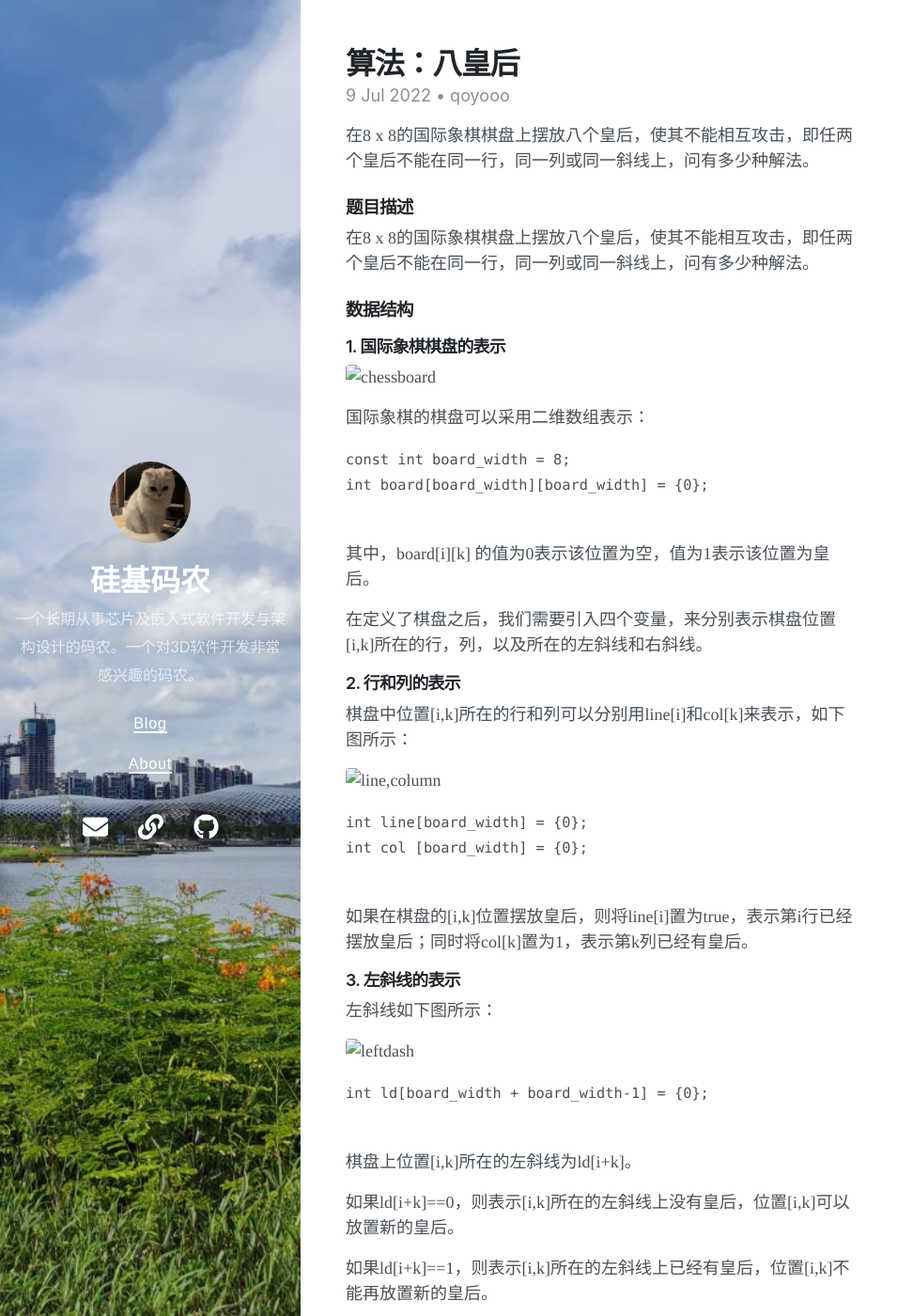
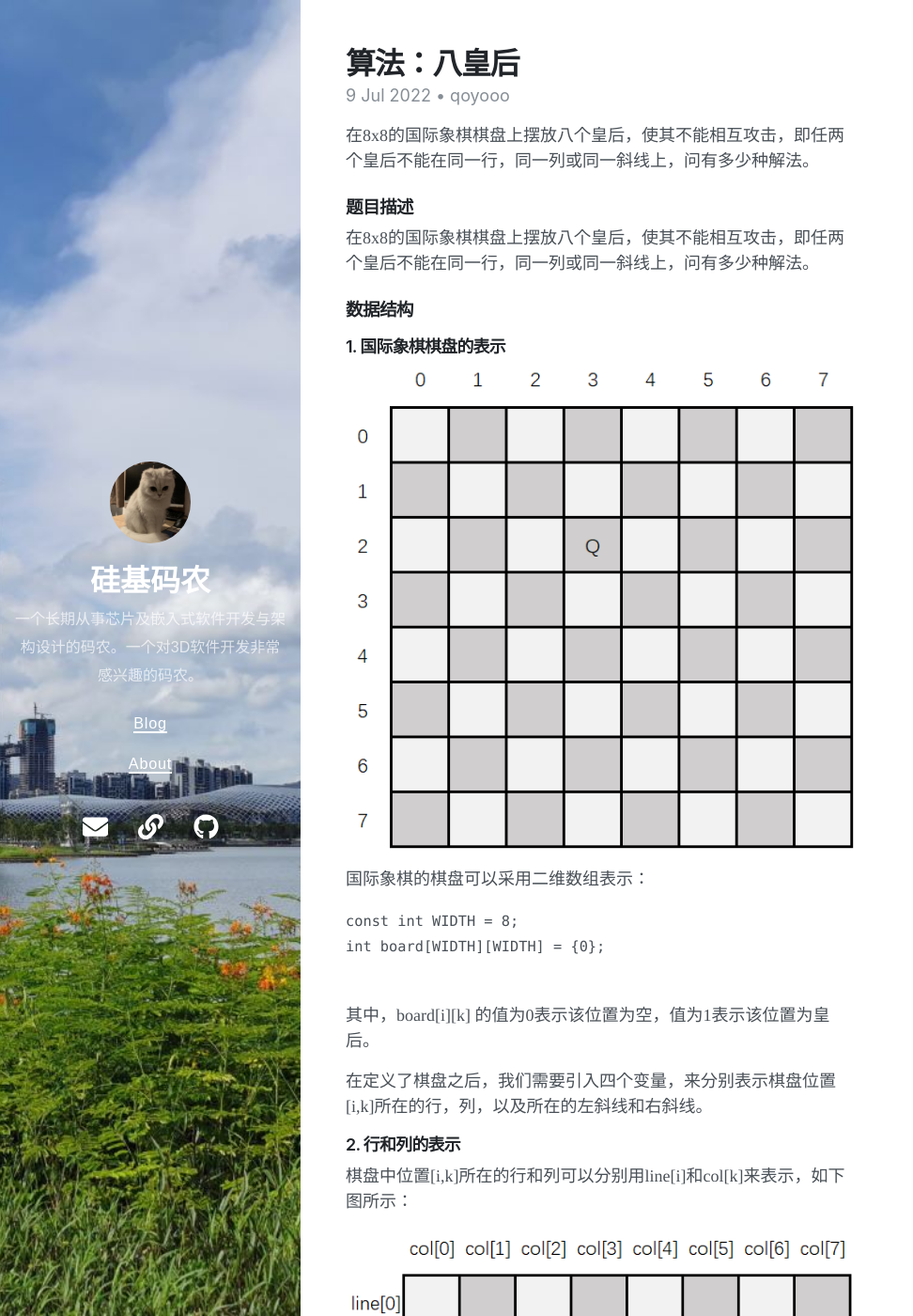
Before and after one commit to qoyooo/qoyooo.github.io, a Jekyll site: the page built from _posts/2022-07-09-算法：八皇后.md, in a window 1280 px wide and 1400 px high. Shown: the whole window at 94% size, without its empty margins (0-972 px from the left). Built offline with Jekyll 4.4.1, drawn with Linux system fonts in a browser that asks for light colours; nearby versions of some CDN libraries; some of the changed text lies outside the part shown.

Commit message:
fix bugs，picture can't display.

````diff
--- a/_posts/2022-07-09-算法：八皇后.md
+++ b/_posts/2022-07-09-算法：八皇后.md
@@ -5,23 +5,23 @@ author: qoyooo
 tags: [算法, C++, 棋盘, 国际象棋, 皇后]
 date: 2022-07-09 12:13 +0800
 ---
-在8 x 8的国际象棋棋盘上摆放八个皇后，使其不能相互攻击，即任两个皇后不能在同一行，同一列或同一斜线上，问有多少种解法。
+在8x8的国际象棋棋盘上摆放八个皇后，使其不能相互攻击，即任两个皇后不能在同一行，同一列或同一斜线上，问有多少种解法。
 
 
 ### 题目描述
 
-在8 x 8的国际象棋棋盘上摆放八个皇后，使其不能相互攻击，即任两个皇后不能在同一行，同一列或同一斜线上，问有多少种解法。
+在8x8的国际象棋棋盘上摆放八个皇后，使其不能相互攻击，即任两个皇后不能在同一行，同一列或同一斜线上，问有多少种解法。
 
 ### 数据结构
 
 #### 1. 国际象棋棋盘的表示
 
-![chessboard](images/queens00.png)
+![chessboard](https://github.com/qoyooo/qoyooo.github.io/raw/main/_posts/images/queens00.png)
 
 国际象棋的棋盘可以采用二维数组表示：
 ``` C++
-const int board_width = 8;
-int board[board_width][board_width] = {0};
+const int WIDTH = 8;
+int board[WIDTH][WIDTH] = {0};
 ```
 其中，board[i][k] 的值为0表示该位置为空，值为1表示该位置为皇后。
 
@@ -32,11 +32,11 @@ int board[board_width][board_width] = {0};
 
 棋盘中位置[i,k]所在的行和列可以分别用line[i]和col[k]来表示，如下图所示：
 
-![line,column](images/queens01.png)
+![line,column](https://github.com/qoyooo/qoyooo.github.io/raw/main/_posts/images/queens01.png)
 
 ``` C++
-int line[board_width] = {0};
-int col [board_width] = {0};
+int line[WIDTH] = {0};
+int col [WIDTH] = {0};
 ```
 如果在棋盘的[i,k]位置摆放皇后，则将line[i]置为true，表示第i行已经摆放皇后；同时将col[k]置为1，表示第k列已经有皇后。
 
@@ -44,10 +44,10 @@ int col [board_width] = {0};
 
 左斜线如下图所示：
 
-![leftdash](images/queens02.png)
+![leftdash](https://github.com/qoyooo/qoyooo.github.io/raw/main/_posts/images/queens02.png)
 
 ``` C++
-int ld[board_width + board_width-1] = {0};
+int ld[WIDTH + WIDTH - 1] = {0};
 ```
 
 棋盘上位置[i,k]所在的左斜线为ld[i+k]。
@@ -60,17 +60,17 @@ int ld[board_width + board_width-1] = {0};
 
 右斜线的表示如下图所示：
 
-![rightdash](images/queens03.png)
+![rightdash](https://github.com/qoyooo/qoyooo.github.io/raw/main/_posts/images/queens03.png)
 
 ``` C++
-int rd[board_width + board_width-1] = {0};
+int rd[WIDTH + WIDTH - 1] = {0};
 ```
 
-棋盘上位置[i, k]所在的右斜线为rd[i-k+board_width-1]。
+棋盘上位置[i, k]所在的右斜线为rd[i-k+WIDTH-1]。
 
-如果rd[i-k+board_width-1]==0，则表示[i,k]所在的右斜线上没有皇后，位置[i,k]可以放置新的皇后。
+如果rd[i-k+WIDTH-1]==0，则表示[i,k]所在的右斜线上没有皇后，位置[i,k]可以放置新的皇后。
 
-如果rd[i-k+board_width-1]==1，则表示[i,k]所在的右斜线上已经有皇后，位置[i,k]不能再放置新的皇后。
+如果rd[i-k+WIDTH-1]==1，则表示[i,k]所在的右斜线上已经有皇后，位置[i,k]不能再放置新的皇后。
 
 
 ### 算法
````
Also changed, not shown: _posts/2022-07-07-算法：马周游.md (+8 -2 lines).
